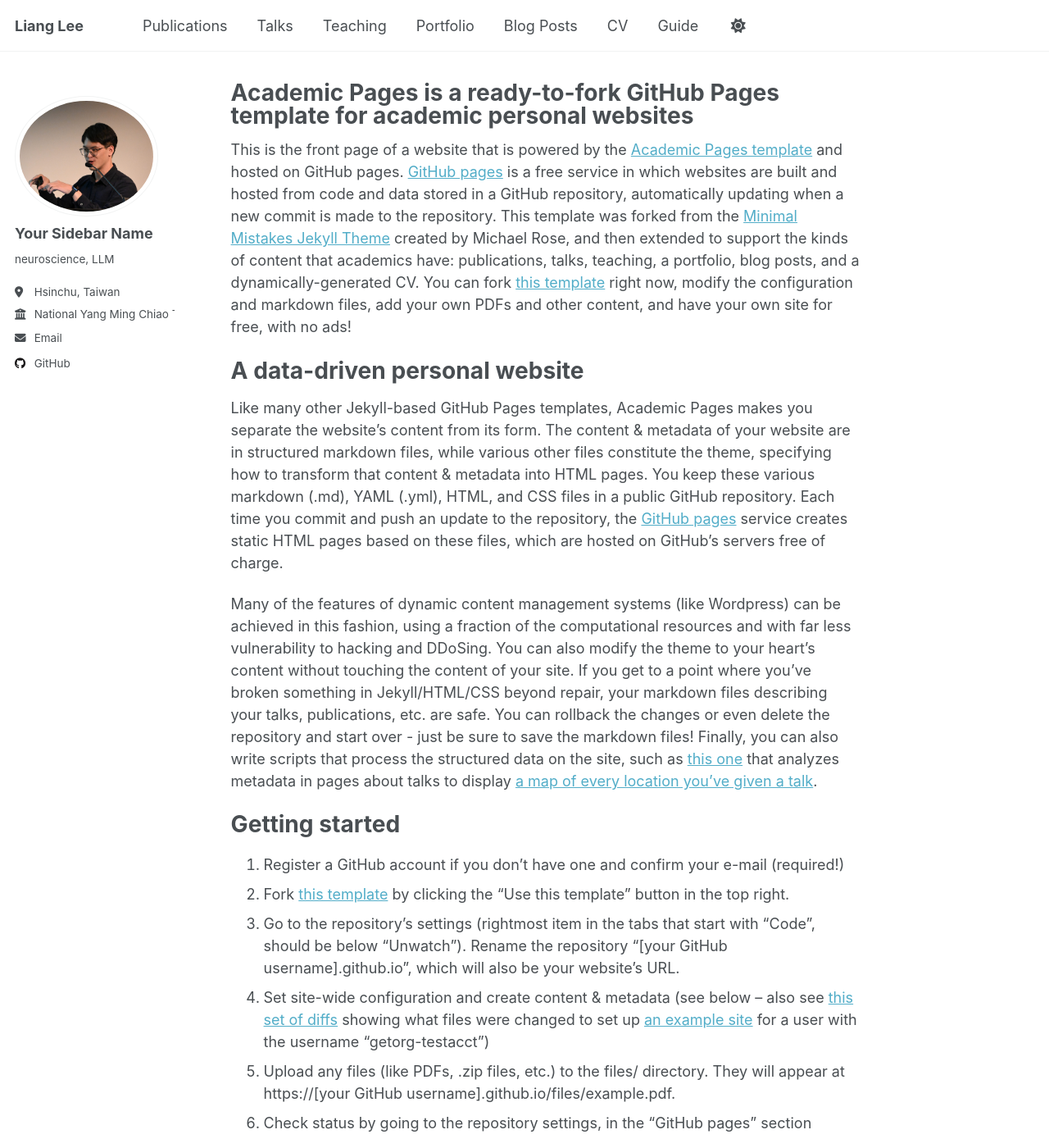
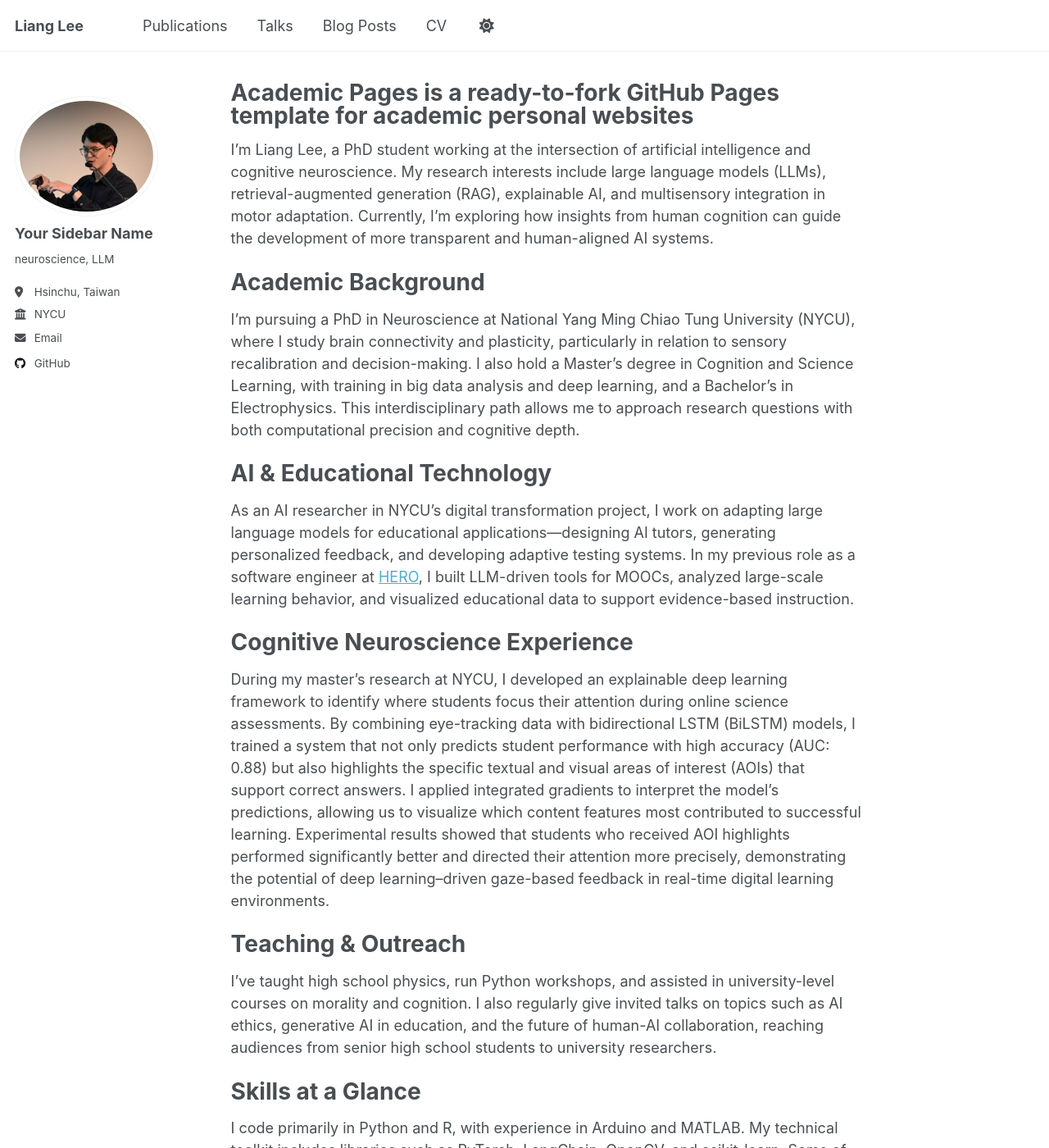
Before and after one commit to liangleeTW/liangleeTW.github.io, a Jekyll site: the page built from _pages/about.md, in a window 1280 px wide and 1400 px high. Shown: the whole window at 82% size. Built offline with Jekyll 4.4.1, drawn with Linux system fonts in a browser that asks for light colours; some of the changed text lies outside the part shown.

Commit message:
update about me

```diff
--- a/_config.yml
+++ b/_config.yml
@@ -27,7 +27,7 @@ author:
   pronouns         : # example: "she/her"
   bio              : "neuroscience, LLM"
   location         : "Hsinchu, Taiwan"
-  employer         : "National Yang Ming Chiao Tung University"
+  employer         : "NYCU"
   uri              : # URL
   email            : "lianglee.dev@gmail.com"
 
--- a/_pages/about.md
+++ b/_pages/about.md
@@ -7,43 +7,25 @@ redirect_from:
   - /about.html
 ---
 
-This is the front page of a website that is powered by the [Academic Pages template](https://github.com/academicpages/academicpages.github.io) and hosted on GitHub pages. [GitHub pages](https://pages.github.com) is a free service in which websites are built and hosted from code and data stored in a GitHub repository, automatically updating when a new commit is made to the repository. This template was forked from the [Minimal Mistakes Jekyll Theme](https://mmistakes.github.io/minimal-mistakes/) created by Michael Rose, and then extended to support the kinds of content that academics have: publications, talks, teaching, a portfolio, blog posts, and a dynamically-generated CV. You can fork [this template](https://github.com/academicpages/academicpages.github.io) right now, modify the configuration and markdown files, add your own PDFs and other content, and have your own site for free, with no ads!
+I’m Liang Lee, a PhD student working at the intersection of artificial intelligence and cognitive neuroscience. My research interests include large language models (LLMs), retrieval-augmented generation (RAG), explainable AI, and multisensory integration in motor adaptation. Currently, I’m exploring how insights from human cognition can guide the development of more transparent and human-aligned AI systems.
 
-A data-driven personal website
+
+Academic Background
 ======
-Like many other Jekyll-based GitHub Pages templates, Academic Pages makes you separate the website's content from its form. The content & metadata of your website are in structured markdown files, while various other files constitute the theme, specifying how to transform that content & metadata into HTML pages. You keep these various markdown (.md), YAML (.yml), HTML, and CSS files in a public GitHub repository. Each time you commit and push an update to the repository, the [GitHub pages](https://pages.github.com/) service creates static HTML pages based on these files, which are hosted on GitHub's servers free of charge.
+I’m pursuing a PhD in Neuroscience at National Yang Ming Chiao Tung University (NYCU), where I study brain connectivity and plasticity, particularly in relation to sensory recalibration and decision-making. I also hold a Master’s degree in Cognition and Science Learning, with training in big data analysis and deep learning, and a Bachelor’s in Electrophysics. This interdisciplinary path allows me to approach research questions with both computational precision and cognitive depth.
 
-Many of the features of dynamic content management systems (like Wordpress) can be achieved in this fashion, using a fraction of the computational resources and with far less vulnerability to hacking and DDoSing. You can also modify the theme to your heart's content without touching the content of your site. If you get to a point where you've broken something in Jekyll/HTML/CSS beyond repair, your markdown files describing your talks, publications, etc. are safe. You can rollback the changes or even delete the repository and start over - just be sure to save the markdown files! Finally, you can also write scripts that process the structured data on the site, such as [this one](https://github.com/academicpages/academicpages.github.io/blob/master/talkmap.ipynb) that analyzes metadata in pages about talks to display [a map of every location you've given a talk](https://academicpages.github.io/talkmap.html).
+AI & Educational Technology
+======
+As an AI researcher in NYCU’s digital transformation project, I work on adapting large language models for educational applications—designing AI tutors, generating personalized feedback, and developing adaptive testing systems. In my previous role as a software engineer at [HERO](https://hero.nycu.edu.tw/), I built LLM-driven tools for MOOCs, analyzed large-scale learning behavior, and visualized educational data to support evidence-based instruction.
 
-Getting started
+Cognitive Neuroscience Experience
 ======
-1. Register a GitHub account if you don't have one and confirm your e-mail (required!)
-1. Fork [this template](https://github.com/academicpages/academicpages.github.io) by clicking the "Use this template" button in the top right.
-1. Go to the repository's settings (rightmost item in the tabs that start with "Code", should be below "Unwatch"). Rename the repository "[your GitHub username].github.io", which will also be your website's URL.
-1. Set site-wide configuration and create content & metadata (see below -- also see [this set of diffs](http://archive.is/3TPas) showing what files were changed to set up [an example site](https://getorg-testacct.github.io) for a user with the username "getorg-testacct")
-1. Upload any files (like PDFs, .zip files, etc.) to the files/ directory. They will appear at https://[your GitHub username].github.io/files/example.pdf.
-1. Check status by going to the repository settings, in the "GitHub pages" section
+During my master’s research at NYCU, I developed an explainable deep learning framework to identify where students focus their attention during online science assessments. By combining eye-tracking data with bidirectional LSTM (BiLSTM) models, I trained a system that not only predicts student performance with high accuracy (AUC: 0.88) but also highlights the specific textual and visual areas of interest (AOIs) that support correct answers. I applied integrated gradients to interpret the model’s predictions, allowing us to visualize which content features most contributed to successful learning. Experimental results showed that students who received AOI highlights performed significantly better and directed their attention more precisely, demonstrating the potential of deep learning–driven gaze-based feedback in real-time digital learning environments.
 
-Site-wide configuration
-------
-The main configuration file for the site is in the base directory in [_config.yml](https://github.com/academicpages/academicpages.github.io/blob/master/_config.yml), which defines the content in the sidebars and other site-wide features. You will need to replace the default variables with ones about yourself and your site's github repository. The configuration file for the top menu is in [_data/navigation.yml](https://github.com/academicpages/academicpages.github.io/blob/master/_data/navigation.yml). For example, if you don't have a portfolio or blog posts, you can remove those items from that navigation.yml file to remove them from the header.
+Teaching & Outreach
+======
+I’ve taught high school physics, run Python workshops, and assisted in university-level courses on morality and cognition. I also regularly give invited talks on topics such as AI ethics, generative AI in education, and the future of human-AI collaboration, reaching audiences from senior high school students to university researchers.
 
-Create content & metadata
-------
-For site content, there is one markdown file for each type of content, which are stored in directories like _publications, _talks, _posts, _teaching, or _pages. For example, each talk is a markdown file in the [_talks directory](https://github.com/academicpages/academicpages.github.io/tree/master/_talks). At the top of each markdown file is structured data in YAML about the talk, which the theme will parse to do lots of cool stuff. The same structured data about a talk is used to generate the list of talks on the [Talks page](https://academicpages.github.io/talks), each [individual page](https://academicpages.github.io/talks/2012-03-01-talk-1) for specific talks, the talks section for the [CV page](https://academicpages.github.io/cv), and the [map of places you've given a talk](https://academicpages.github.io/talkmap.html) (if you run this [python file](https://github.com/academicpages/academicpages.github.io/blob/master/talkmap.py) or [Jupyter notebook](https://github.com/academicpages/academicpages.github.io/blob/master/talkmap.ipynb), which creates the HTML for the map based on the contents of the _talks directory).
-
-**Markdown generator**
-
-The repository includes [a set of Jupyter notebooks](https://github.com/academicpages/academicpages.github.io/tree/master/markdown_generator
-) that converts a CSV containing structured data about talks or presentations into individual markdown files that will be properly formatted for the Academic Pages template. The sample CSVs in that directory are the ones I used to create my own personal website at stuartgeiger.com. My usual workflow is that I keep a spreadsheet of my publications and talks, then run the code in these notebooks to generate the markdown files, then commit and push them to the GitHub repository.
-
-How to edit your site's GitHub repository
-------
-Many people use a git client to create files on their local computer and then push them to GitHub's servers. If you are not familiar with git, you can directly edit these configuration and markdown files directly in the github.com interface. Navigate to a file (like [this one](https://github.com/academicpages/academicpages.github.io/blob/master/_talks/2012-03-01-talk-1.md) and click the pencil icon in the top right of the content preview (to the right of the "Raw | Blame | History" buttons). You can delete a file by clicking the trashcan icon to the right of the pencil icon. You can also create new files or upload files by navigating to a directory and clicking the "Create new file" or "Upload files" buttons.
-
-Example: editing a markdown file for a talk
-![Editing a markdown file for a talk](/images/editing-talk.png)
-
-For more info
-------
-More info about configuring Academic Pages can be found in [the guide](https://academicpages.github.io/markdown/), the [growing wiki](https://github.com/academicpages/academicpages.github.io/wiki), and you can always [ask a question on GitHub](https://github.com/academicpages/academicpages.github.io/discussions). The [guides for the Minimal Mistakes theme](https://mmistakes.github.io/minimal-mistakes/docs/configuration/) (which this theme was forked from) might also be helpful.
+Skills at a Glance
+======
+I code primarily in Python and R, with experience in Arduino and MATLAB. My technical toolkit includes libraries such as PyTorch, LangChain, OpenCV, and scikit-learn. Some of my current projects involve edge device applications, including Raspberry Pi and Jetson Nano, and their integration with AI-driven sensing and control systems. I'm part of a team building a prism adaptation paradigm from scratch using Arduino and a custom mechanical setup, enabling precise control over timing and feedback in sensorimotor experiments. My core strength lies in bridging cognitive science insights with technical execution, aiming to create interpretable and human-centered AI systems.
```
Also changed, not shown: _data/navigation.yml (+6 -6 lines), 1 other file.
